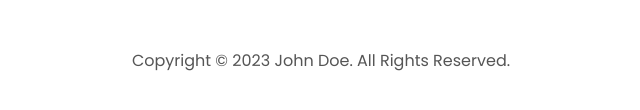
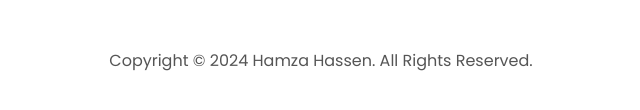
Before and after one commit to Hamza-Hassen/html-css-js-portfolio, a plain HTML site: page index.html in a window 1280 px wide. Shown: the part 4566-4676 px from the top of the page, 319-959 px from the left. Drawn offline with Linux system fonts and the light colour scheme.

Commit message:
Update index.html

```diff
--- a/index.html
+++ b/index.html
@@ -375,7 +375,7 @@
           </ul>
         </div>
       </nav>
-      <p>Copyright &#169; 2023 John Doe. All Rights Reserved.</p>
+      <p>Copyright &#169; 2024 Hamza Hassen. All Rights Reserved.</p>
     </footer>
     <script src="script.js"></script>
   </body>
```
